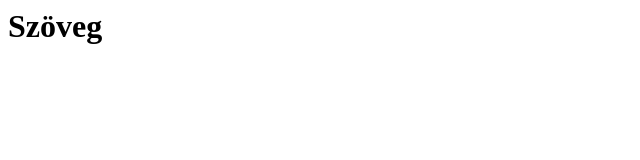
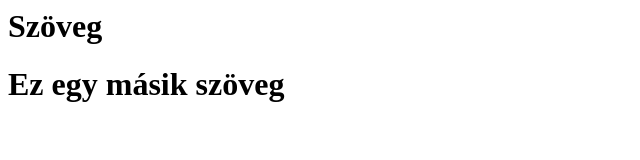
Before and after one commit to znyisztor77/Horgasz_cucc, a plain HTML site: page index.html in a window 1280 px wide. Shown: the whole page, without its empty margins (0-640 px from the left). Drawn offline with Linux system fonts and the light colour scheme.

Commit message:
html hozzáadava plusz szöveg

```diff
--- a/index.html
+++ b/index.html
@@ -1 +1,2 @@
 <h1>Szöveg</h1>
+<h1>Ez egy másik szöveg</h1>
```
